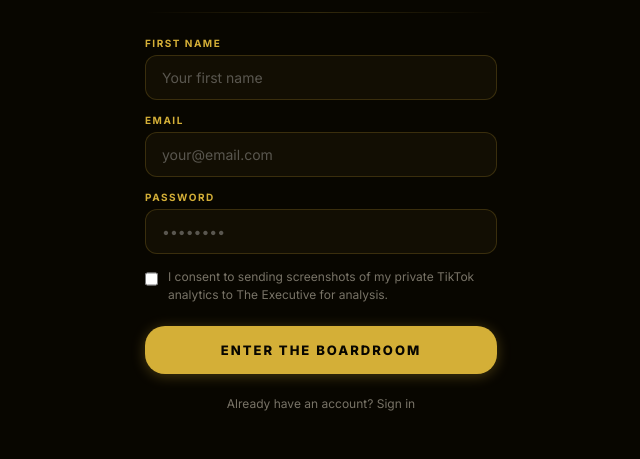
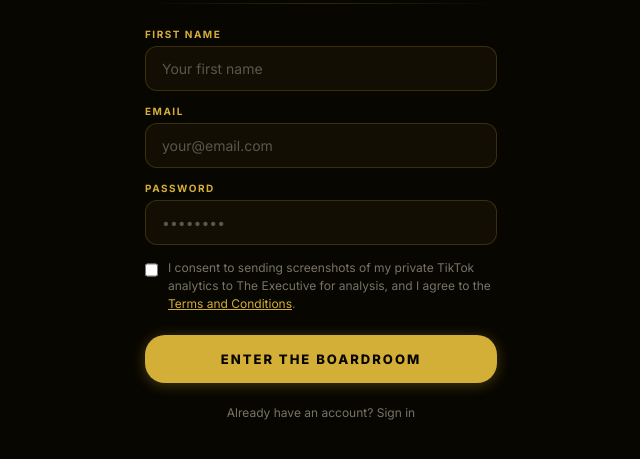
Before and after one commit to shricker44-code/The-EXECUTIVE--BACKEND, a website: page pwa/index.html in a window 1280 px wide. Shown: the part 259-718 px from the top of the page, without its empty margins (319-959 px from the left). Drawn offline with nearby package versions, Linux system fonts and the light colour scheme.

Commit message:
Add Terms and Conditions page, link from signup consent and landing footer

```diff
--- a/pwa/index.html
+++ b/pwa/index.html
@@ -44,7 +44,7 @@
         </div>
         <div id="consent-group" class="auth-field" style="flex-direction: row; align-items: flex-start; gap: 10px;">
           <input type="checkbox" id="auth-consent" style="margin-top: 3px; width: 16px; height: 16px; accent-color: var(--gold); cursor: pointer;" />
-          <label for="auth-consent" style="font-size: 12px; color: var(--text-muted); line-height: 1.5; cursor: pointer;">I consent to sending screenshots of my private TikTok analytics to The Executive for analysis.</label>
+          <label for="auth-consent" style="font-size: 12px; color: var(--text-muted); line-height: 1.5; cursor: pointer;">I consent to sending screenshots of my private TikTok analytics to The Executive for analysis, and I agree to the <a href="/terms.html" target="_blank" style="color: var(--gold);">Terms and Conditions</a>.</label>
         </div>
         <button id="auth-submit-btn" class="auth-submit" onclick="handleSignUp()" data-i18n="auth-submit-btn">ENTER THE BOARDROOM</button>
         <button id="auth-toggle" class="auth-toggle" onclick="toggleAuthMode()" data-i18n="auth-toggle-signup">Already have an account? Sign in</button>
```
Also changed, not shown: pwa/landing.html (+2 -2 lines).
